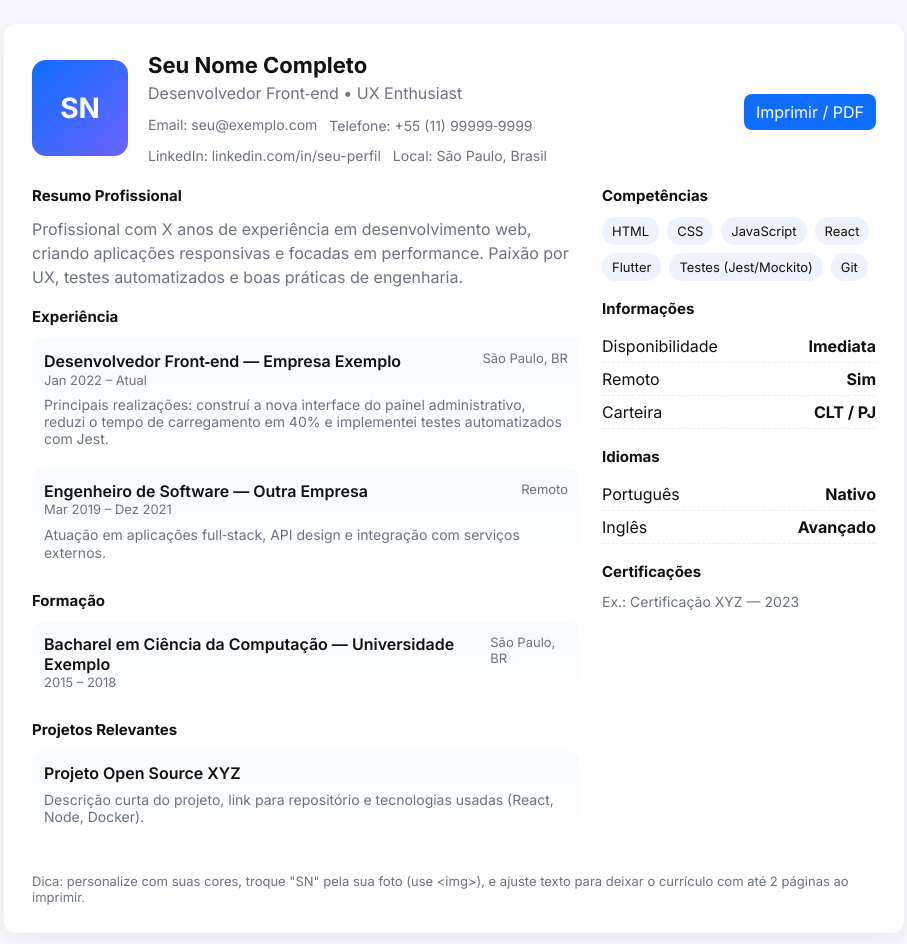
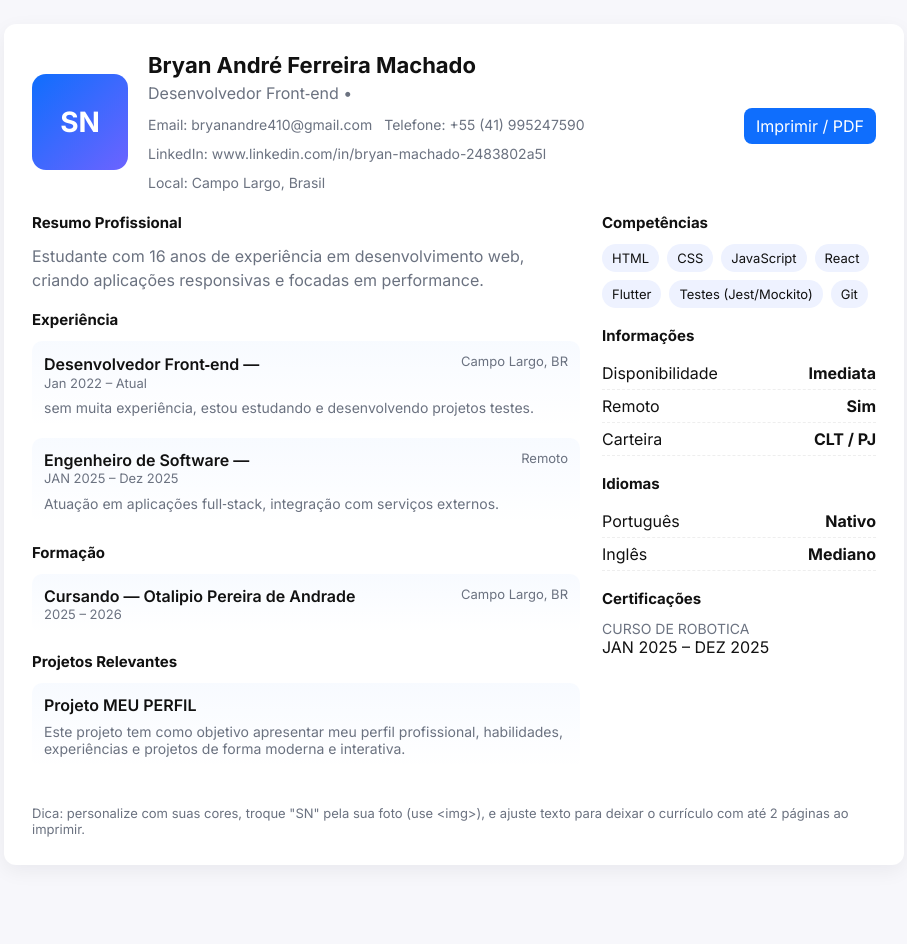
Before and after one commit to bryan-ny/curr-culo, a plain HTML site: page index.html in a window 1280 px wide. Shown: the whole page, without its empty margins (186-1093 px from the left). After the commit the page ends 889 px from the top, so only its background shows below. Drawn offline with Linux system fonts and the light colour scheme.

Commit message:
first commit

```diff
--- a/index.html
+++ b/index.html
@@ -3,7 +3,7 @@
 <head>
   <meta charset="utf-8" />
   <meta name="viewport" content="width=device-width, initial-scale=1" />
-  <title>Modelo de Currículo — Seu Nome</title>
+  <title>Modelo de Currículo — Bryan</title>
   <link href="https://fonts.googleapis.com/css2?family=Inter:wght@300;400;600;700&display=swap" rel="stylesheet">
   <style>
     :root{
@@ -62,13 +62,13 @@
       <div class="header">
         <div class="avatar">SN</div>
         <div class="name-block">
-          <h1 class="name">Seu Nome Completo</h1>
-          <div class="title">Desenvolvedor Front‑end • UX Enthusiast</div>
+          <h1 class="name">Bryan André Ferreira Machado</h1>
+          <div class="title">Desenvolvedor Front‑end • </div>
           <div class="contact">
-            <div>Email: <a href="mailto:seu@exemplo.com">seu@exemplo.com</a></div>
-            <div>Telefone: <a href="tel:+551199999999">+55 (11) 99999‑9999</a></div>
-            <div>LinkedIn: <a href="#">linkedin.com/in/seu-perfil</a></div>
-            <div>Local: São Paulo, Brasil</div>
+            <div>Email: <a href="mailto:seu@exemplo.com">bryanandre410@gmail.com</a></div>
+            <div>Telefone: <a href="tel:+551199999999">+55 (41) 995247590</a></div>
+            <div>LinkedIn: <a href="#">www.linkedin.com/in/bryan-machado-2483802a5l</a></div>
+            <div>Local: Campo Largo, Brasil</div>
           </div>
         </div>
         <div style="text-align:right">
@@ -80,7 +80,7 @@
         <div>
           <section class="section">
             <h3>Resumo Profissional</h3>
-            <div class="summary">Profissional com X anos de experiência em desenvolvimento web, criando aplicações responsivas e focadas em performance. Paixão por UX, testes automatizados e boas práticas de engenharia.</div>
+            <div class="summary"> Estudante com 16 anos de experiência em desenvolvimento web, criando aplicações responsivas e focadas em performance.</div>
           </section>
 
           <section class="section">
@@ -88,23 +88,23 @@
             <div class="item">
               <div class="meta">
                 <div>
-                  <div class="job">Desenvolvedor Front‑end — Empresa Exemplo</div>
+                  <div class="job">Desenvolvedor Front‑end — </div>
                   <div class="period">Jan 2022 – Atual</div>
                 </div>
-                <div class="period">São Paulo, BR</div>
+                <div class="period">Campo Largo, BR</div>
               </div>
-              <p>Principais realizações: construí a nova interface do painel administrativo, reduzi o tempo de carregamento em 40% e implementei testes automatizados com Jest.</p>
+              <p>sem  muita experiência, estou estudando e desenvolvendo projetos testes.</p>
             </div>
 
             <div class="item">
               <div class="meta">
                 <div>
-                  <div class="job">Engenheiro de Software — Outra Empresa</div>
-                  <div class="period">Mar 2019 – Dez 2021</div>
+                  <div class="job">Engenheiro de Software — </div>
+                  <div class="period">JAN 2025 – Dez 2025</div>
                 </div>
                 <div class="period">Remoto</div>
               </div>
-              <p>Atuação em aplicações full‑stack, API design e integração com serviços externos.</p>
+              <p>Atuação em aplicações full‑stack, integração com serviços externos.</p>
             </div>
           </section>
 
@@ -113,10 +113,10 @@
             <div class="item">
               <div class="meta">
                 <div>
-                  <div class="job">Bacharel em Ciência da Computação — Universidade Exemplo</div>
-                  <div class="period">2015 – 2018</div>
+                  <div class="job">Cursando — Otalipio Pereira de Andrade</div>
+                  <div class="period">2025 – 2026</div>
                 </div>
-                <div class="period">São Paulo, BR</div>
+                <div class="period">Campo Largo, BR</div>
               </div>
             </div>
           </section>
@@ -124,8 +124,8 @@
           <section class="section">
             <h3>Projetos Relevantes</h3>
             <div class="item">
-              <div class="job">Projeto Open Source XYZ</div>
-              <p>Descrição curta do projeto, link para repositório e tecnologias usadas (React, Node, Docker).</p>
+              <div class="job">Projeto MEU PERFIL</div>
+              <p>Este projeto tem como objetivo apresentar meu perfil profissional, habilidades, experiências e projetos de forma moderna e interativa.</p>
             </div>
           </section>
         </div>
@@ -157,13 +157,15 @@
             <h3>Idiomas</h3>
             <ul class="profile-list">
               <li><span>Português</span><strong>Nativo</strong></li>
-              <li><span>Inglês</span><strong>Avançado</strong></li>
+              <li><span>Inglês</span><strong>Mediano</strong></li>
             </ul>
           </section>
 
           <section class="section">
             <h3>Certificações</h3>
-            <div style="color:var(--muted);font-size:14px">Ex.: Certificação XYZ — 2023</div>
+            <div style="color:var(--muted);font-size:14px">CURSO DE ROBOTICA</div>
+            <div class="period">JAN 2025 – DEZ 2025</div>
+
           </section>
 
         </aside>
```
